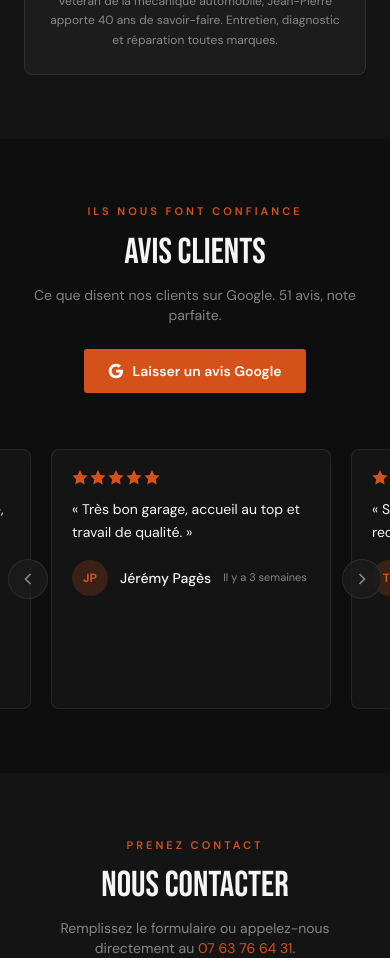
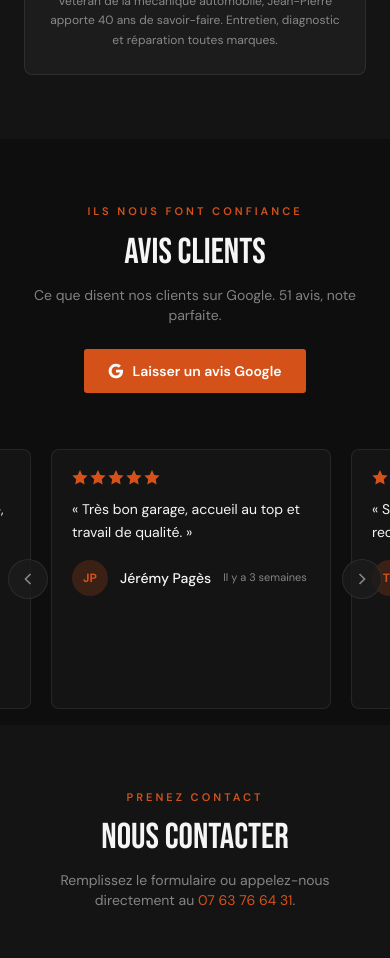
Before and after one commit to Esprit-Auto/esprit-auto-vitrine, a Next.js app: page / in a window 390 px wide. Shown: the part 7440-8398 px from the top of the page. Built offline with nearby package versions, Linux system fonts and the light colour scheme.

Commit message:
fix: réduction padding bas section avis

```diff
--- a/components/Avis.tsx
+++ b/components/Avis.tsx
@@ -46,7 +46,7 @@ function getInitials(name: string): string {
 
 export default function Avis() {
   return (
-    <section id="avis" className="bg-bg py-16 md:py-24">
+    <section id="avis" className="bg-bg pt-16 md:pt-24 pb-4 md:pb-8">
       <div className="max-w-[1120px] mx-auto px-6 md:px-12">
         <div className="text-center mb-12">
           <div className="text-[11px] uppercase tracking-[3px] text-or font-semibold mb-3">
```
